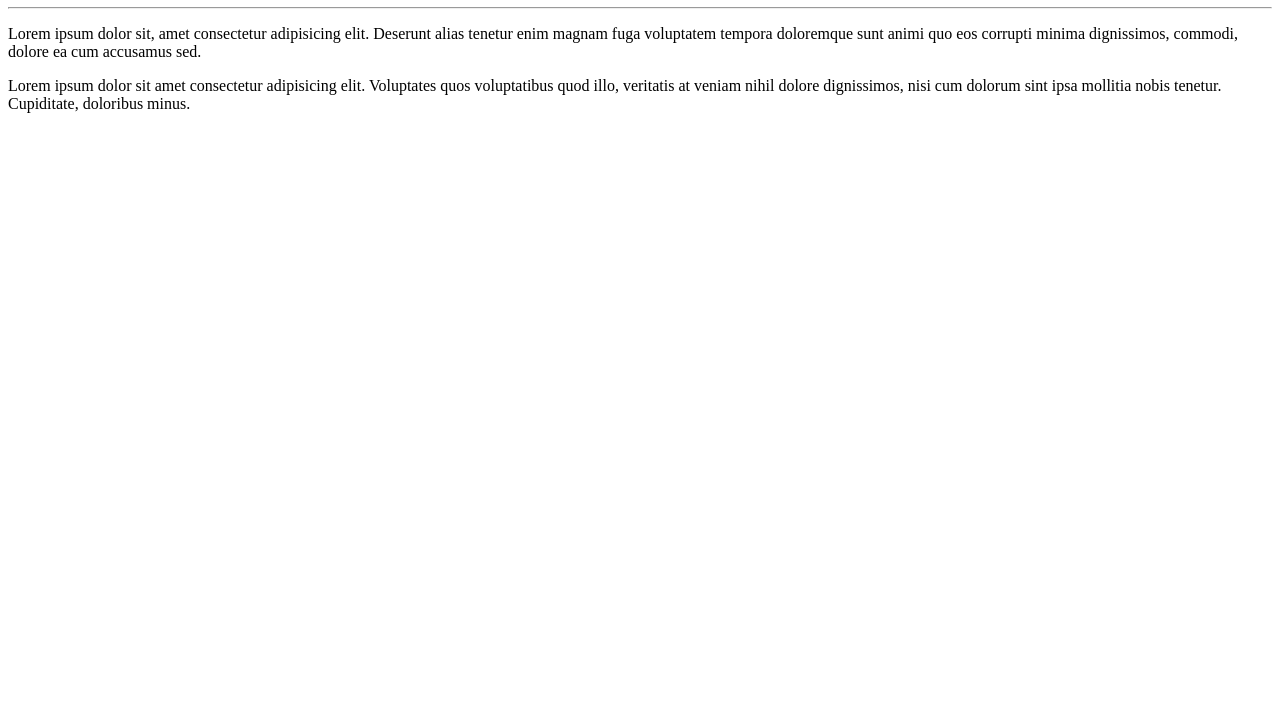
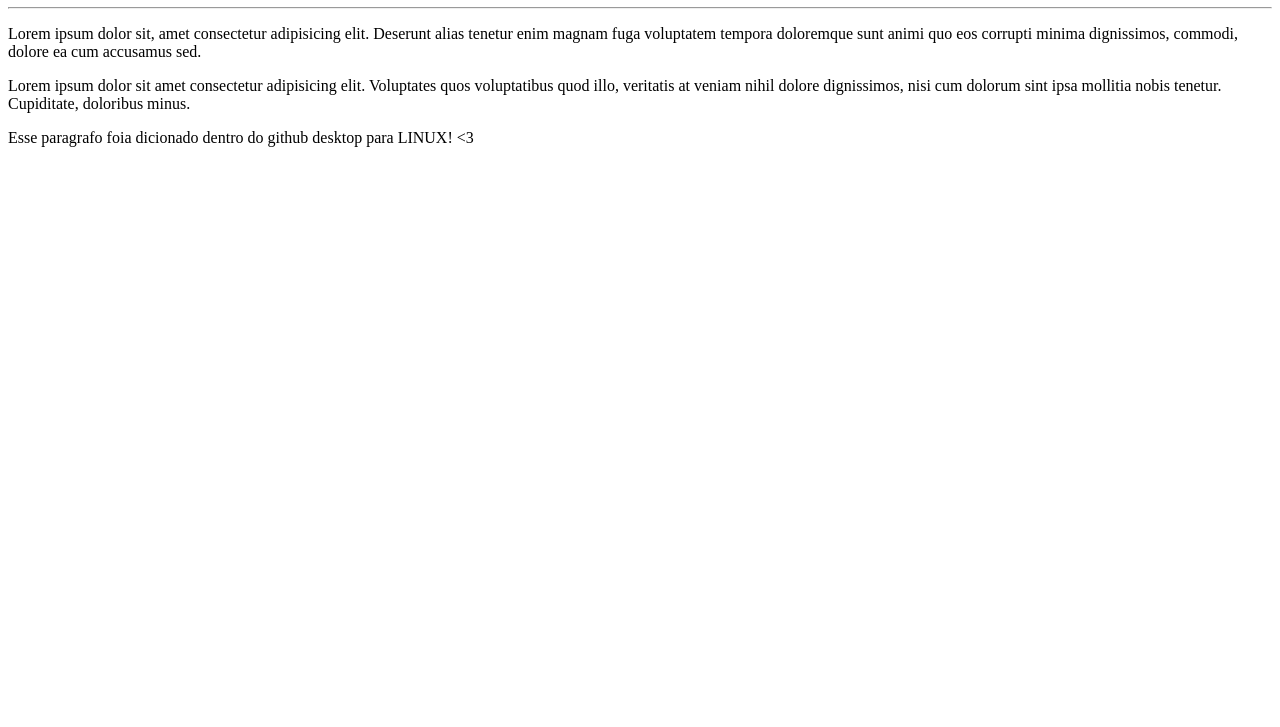
Before and after one commit to brunoSS07/Ola-Mundo, a plain HTML site: page siteExemplo/index.html in a window 1280 px wide. Shown: the part 73-800 px from the top of the page. Drawn offline with Linux system fonts and the light colour scheme.

Commit message:
Mudei o arquivo index

```diff
--- a/siteExemplo/index.html
+++ b/siteExemplo/index.html
@@ -12,6 +12,7 @@
     <p>Lorem ipsum dolor sit, amet consectetur adipisicing elit. Deserunt alias tenetur enim magnam fuga voluptatem tempora doloremque sunt animi quo eos corrupti minima dignissimos, commodi, dolore ea cum accusamus sed.</p>
 
     <p>Lorem ipsum dolor sit amet consectetur adipisicing elit. Voluptates quos voluptatibus quod illo, veritatis at veniam nihil dolore dignissimos, nisi cum dolorum sint ipsa mollitia nobis tenetur. Cupiditate, doloribus minus.</p>
+    <p>Esse paragrafo foia dicionado dentro do github desktop para LINUX! &lt;3</p>
 
 </body>
 </html>
```
